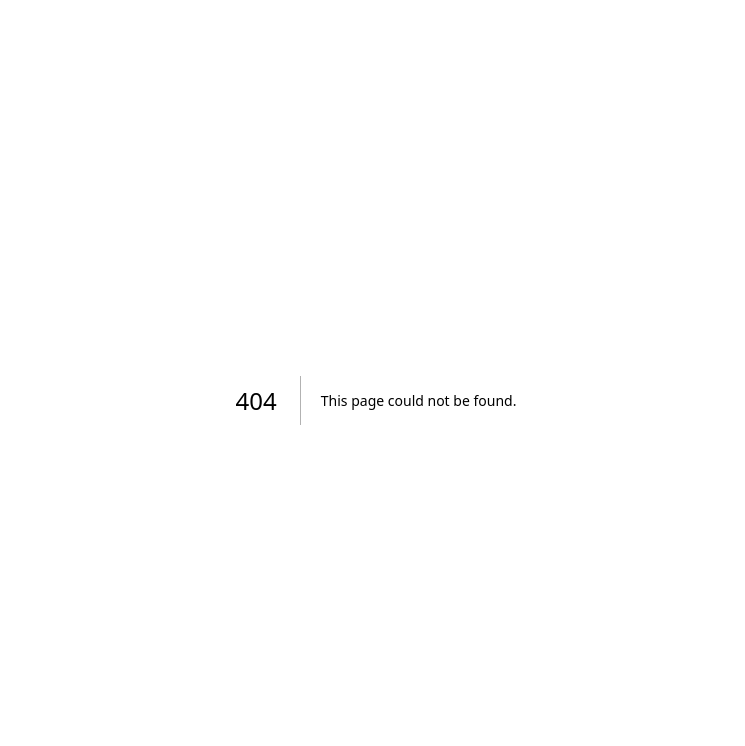
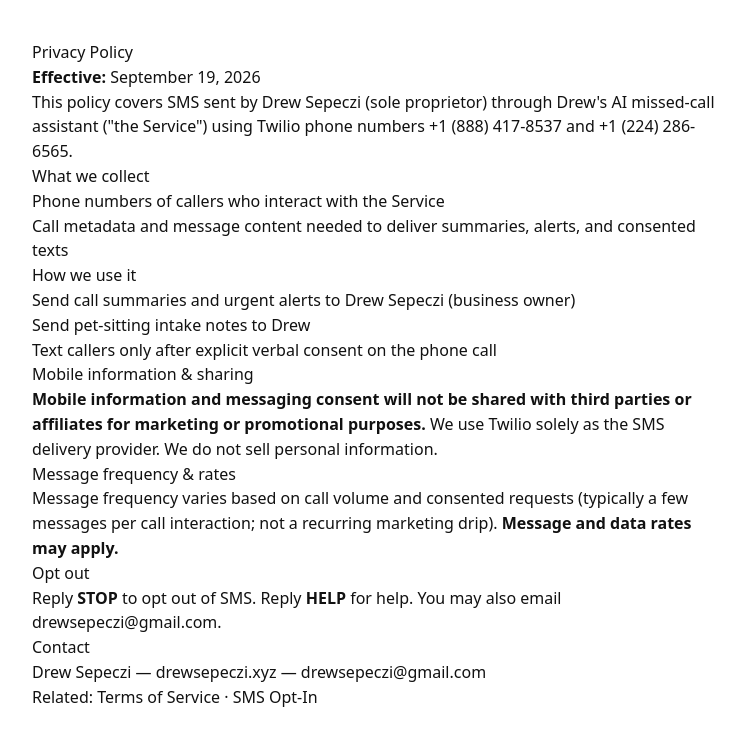
Before and after one commit to drewsephski/portfolio, a Next.js app: page /privacy in a window 1280 px wide. Before the commit this address had no page. Shown: the top 746 px of the page, without its empty margins (264-1009 px from the left). Built offline with nearby package versions, Linux system fonts and the light colour scheme.

Commit message:
Add /privacy page for A2P SMS campaign compliance

```diff
--- /dev/null
+++ b/app/privacy/page.tsx
@@ -0,0 +1,64 @@
+import type { Metadata } from "next";
+
+export const metadata: Metadata = {
+  title: "Privacy Policy | Drew Sepeczi",
+  description:
+    "Privacy policy for Drew Sepeczi AI missed-call assistant SMS program (A2P 10DLC).",
+};
+
+export default function PrivacyPage() {
+  return (
+    <main style={{ fontFamily: "system-ui, sans-serif", maxWidth: 720, margin: "40px auto", padding: "0 16px", lineHeight: 1.55, color: "#111" }}>
+      <h1>Privacy Policy</h1>
+      <p>
+        <strong>Effective:</strong> September 19, 2026
+      </p>
+      <p>
+        This policy covers SMS sent by Drew Sepeczi (sole proprietor) through Drew&apos;s AI missed-call
+        assistant (&quot;the Service&quot;) using Twilio phone numbers +1 (888) 417-8537 and +1 (224) 286-6565.
+      </p>
+
+      <h2>What we collect</h2>
+      <ul>
+        <li>Phone numbers of callers who interact with the Service</li>
+        <li>Call metadata and message content needed to deliver summaries, alerts, and consented texts</li>
+      </ul>
+
+      <h2>How we use it</h2>
+      <ul>
+        <li>Send call summaries and urgent alerts to Drew Sepeczi (business owner)</li>
+        <li>Send pet-sitting intake notes to Drew</li>
+        <li>Text callers only after explicit verbal consent on the phone call</li>
+      </ul>
+
+      <h2>Mobile information &amp; sharing</h2>
+      <p>
+        <strong>
+          Mobile information and messaging consent will not be shared with third parties or affiliates for
+          marketing or promotional purposes.
+        </strong>{" "}
+        We use Twilio solely as the SMS delivery provider. We do not sell personal information.
+      </p>
+
+      <h2>Message frequency &amp; rates</h2>
+      <p>
+        Message frequency varies based on call volume and consented requests (typically a few messages per
+        call interaction; not a recurring marketing drip). <strong>Message and data rates may apply.</strong>
+      </p>
+
+      <h2>Opt out</h2>
+      <p>
+        Reply <strong>STOP</strong> to opt out of SMS. Reply <strong>HELP</strong> for help. You may also email{" "}
+        drewsepeczi@gmail.com.
+      </p>
+
+      <h2>Contact</h2>
+      <p>
+        Drew Sepeczi — <a href="https://drewsepeczi.xyz">drewsepeczi.xyz</a> — drewsepeczi@gmail.com
+      </p>
+      <p>
+        Related: <a href="/terms">Terms of Service</a> · <a href="/sms-opt-in">SMS Opt-In</a>
+      </p>
+    </main>
+  );
+}
```
